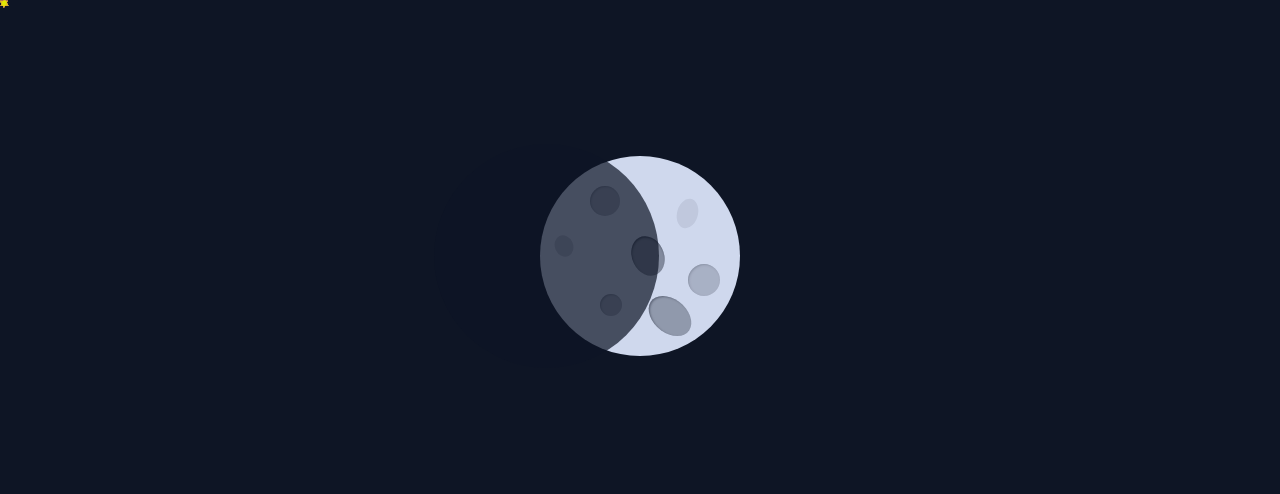
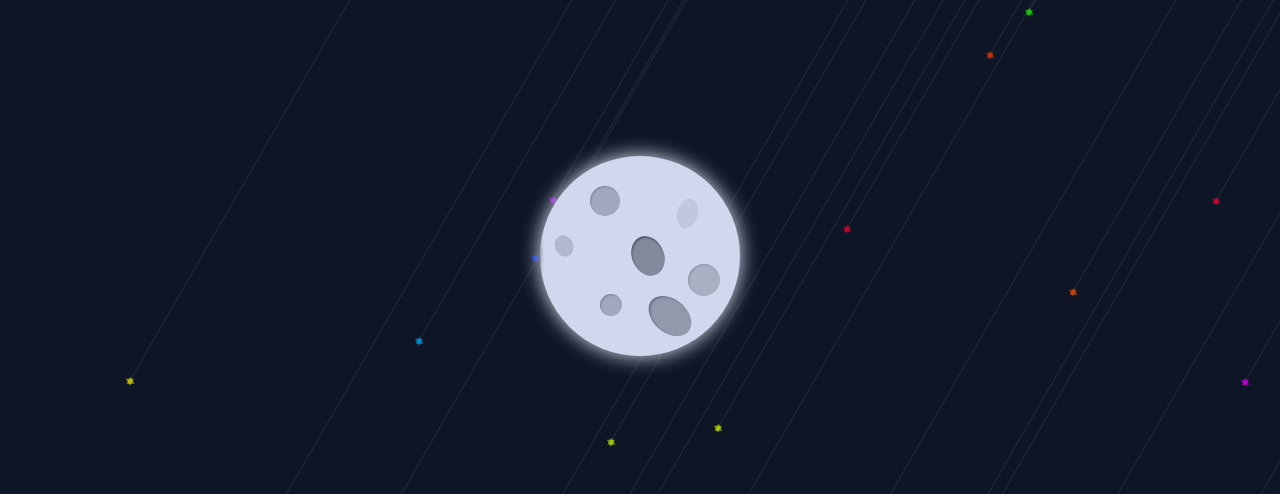
Before and after one commit to suntandreea/itsmeandreea, a plain HTML site: page index.html in a window 1280 px wide. Shown: the top 494 px of the page. Drawn offline with nearby package versions, Linux system fonts and the light colour scheme.

Commit message:
welcome screen: moon animation readjustments

```diff
--- a/index.html
+++ b/index.html
@@ -24,8 +24,8 @@
                         <div class="moon-craters crater5"></div>
                         <div class="moon-craters crater6"></div>
                         <div class="moon-craters crater7"></div>
+                        <div class="moon-shadow"></div>
                     </div>
-                    <div class="moon-shadow"></div>
                 </div> <!-- end of moon -->
 
                 <div class="welcome-text">
--- a/scss/components/_moon.scss
+++ b/scss/components/_moon.scss
@@ -8,7 +8,8 @@
     position: relative;
     box-shadow: none;
     z-index: 2;
-    animation: moon-glow 2s ease-in-out 16.5s infinite;
+    animation: moon-glow 2s ease-in-out infinite;
+    overflow: hidden;
 }
 
 @keyframes moon-glow {
@@ -73,33 +74,41 @@
 
 .moon-shadow {
     background: hsla(222, 45%, 10%, 0.7);
+    filter: blur(2px);
     position: absolute;
     z-index: 2;
-    animation: moon-phases 15s linear 1s 1 normal forwards;
+    animation: moon-phases 30s linear 5s infinite normal forwards;
 }
 
 @keyframes moon-phases {
     0% {
+        visibility: visible;
         @include round(260px);
         top: -30px;
         left: -260px;
     }
-	45% {
+	25% {
 		@include round(200px);
 		top: 0px;
 		left: 0px;
 	}
-	55% {
+	35% {
 		@include round(200px);
 		top: 0px;
 		left: 0px;
 	}
-    99% {
+    60% {
 		@include round(260px);
 		top: -30px;
         left: 260px;
 	}
+    61% {
+        visibility: hidden;
+    }
     100% {
-        display: none;
+        visibility: hidden;
+        @include round(260px);
+        top: -30px;
+        left: -260px;
     }
 }
--- a/scss/components/_stars.scss
+++ b/scss/components/_stars.scss
@@ -18,36 +18,36 @@
     animation-iteration-count: 1;
     animation-fill-mode: forwards;
 
-    &.star1 { animation-name: shower1; animation-delay: 21s; }
-    &.star2 { animation-name: shower2; animation-delay: 19.3s; }
-    &.star3 { animation-name: shower3; animation-delay: 18.9s; }
-    &.star4 { animation-name: shower4; animation-delay: 17s; }
-    &.star5 { animation-name: shower5; animation-delay: 18.5s; }
-    &.star6 { animation-name: shower6; animation-delay: 17.8s; }
-    &.star7 { animation-name: shower7; animation-delay: 20.6s; }
-    &.star8 { animation-name: shower8; animation-delay: 19.2s; }
-    &.star9 { animation-name: shower9; animation-delay: 20.7s; }
-    &.star10 { animation-name: shower10; animation-delay: 19.4s; }
-    &.star11 { animation-name: shower11; animation-delay: 18.1s; }
-    &.star12 { animation-name: shower12; animation-delay: 17.7s; }
-    &.star13 { animation-name: shower13; animation-delay: 18.5s; }
-    &.star14 { animation-name: shower14; animation-delay: 17.2s; }
-    &.star15 { animation-name: shower15; animation-delay: 20.3s; }
-    &.star16 { animation-name: shower16; animation-delay: 19.9s; }
-    &.star17 { animation-name: shower17; animation-delay: 20.4s; }
-    &.star18 { animation-name: shower18; animation-delay: 19.6s; }
-    &.star19 { animation-name: shower19; animation-delay: 19s; }
-    &.star20 { animation-name: shower20; animation-delay: 17.1s; }
-    &.star21 { animation-name: shower21; animation-delay: 18s; }
-    &.star22 { animation-name: shower22; animation-delay: 17.8s; }
-    &.star23 { animation-name: shower23; animation-delay: 20.3s; }
-    &.star24 { animation-name: shower24; animation-delay: 19.6s; }
-    &.star25 { animation-name: shower25; animation-delay: 20.9s; }
-    &.star26 { animation-name: shower26; animation-delay: 19s; }
-    &.star27 { animation-name: shower27; animation-delay: 18.5s; }
-    &.star28 { animation-name: shower28; animation-delay: 17.1s; }
-    &.star29 { animation-name: shower29; animation-delay: 18.2s; }
-    &.star30 { animation-name: shower30; animation-delay: 18s; }
+    &.star1 { animation-name: shower1; animation-delay: 4s; }
+    &.star2 { animation-name: shower2; animation-delay: 2.3s; }
+    &.star3 { animation-name: shower3; animation-delay: 1.9s; }
+    &.star4 { animation-name: shower4; animation-delay: 0s; }
+    &.star5 { animation-name: shower5; animation-delay: 1.5s; }
+    &.star6 { animation-name: shower6; animation-delay: 0.8s; }
+    &.star7 { animation-name: shower7; animation-delay: 3.6s; }
+    &.star8 { animation-name: shower8; animation-delay: 2.2s; }
+    &.star9 { animation-name: shower9; animation-delay: 3.7s; }
+    &.star10 { animation-name: shower10; animation-delay: 2.4s; }
+    &.star11 { animation-name: shower11; animation-delay: 1.1s; }
+    &.star12 { animation-name: shower12; animation-delay: 0.7s; }
+    &.star13 { animation-name: shower13; animation-delay: 1.5s; }
+    &.star14 { animation-name: shower14; animation-delay: 0.2s; }
+    &.star15 { animation-name: shower15; animation-delay: 3.3s; }
+    &.star16 { animation-name: shower16; animation-delay: 2.9s; }
+    &.star17 { animation-name: shower17; animation-delay: 3.4s; }
+    &.star18 { animation-name: shower18; animation-delay: 2.6s; }
+    &.star19 { animation-name: shower19; animation-delay: 2s; }
+    &.star20 { animation-name: shower20; animation-delay: 0.1s; }
+    &.star21 { animation-name: shower21; animation-delay: 1s; }
+    &.star22 { animation-name: shower22; animation-delay: 0.4s; }
+    &.star23 { animation-name: shower23; animation-delay: 3.3s; }
+    &.star24 { animation-name: shower24; animation-delay: 2.6s; }
+    &.star25 { animation-name: shower25; animation-delay: 3.9s; }
+    &.star26 { animation-name: shower26; animation-delay: 2s; }
+    &.star27 { animation-name: shower27; animation-delay: 1.5s; }
+    &.star28 { animation-name: shower28; animation-delay: 0.2s; }
+    &.star29 { animation-name: shower29; animation-delay: 1.2s; }
+    &.star30 { animation-name: shower30; animation-delay: 1s; }
 
     @keyframes shower1{0%{top:-10px;left:-10px;}33%{top:-10px;left:1277px;}66%{top:970px;left:977px;}100%{top:1270px;left:677px;}}
     @keyframes shower2{0%{top:-10px;left:-10px;}33%{top:-10px;left:1432px;}66%{top:602px;left:1132px;}100%{top:902px;left:832px;}}
```
Also changed, not shown: css/dist/main.min.css, css/main.css, 2 other files.
